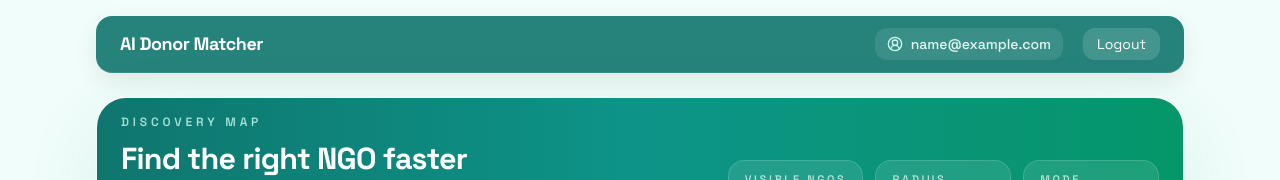
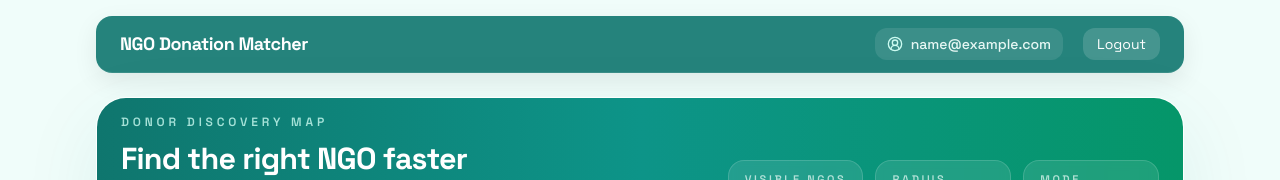
Before and after one commit to rizwan2004cs/AI-Donor-Matcher-Frontend, a React (Vite) app: page / in a window 1280 px wide. Shown: the top 180 px of the page. Built offline with nearby package versions, Linux system fonts and the light colour scheme; no server answers; sample sign-in values are in the browser's storage.

Commit message:
Update visible app branding and role labels

```diff
--- a/index.html
+++ b/index.html
@@ -11,7 +11,7 @@
     <link rel="apple-touch-icon" href="/icons/icon-192.png" />
     <link rel="preconnect" href="https://fonts.googleapis.com" />
     <link rel="preconnect" href="https://fonts.gstatic.com" crossorigin />
-    <title>AI Donor Matcher</title>
+    <title>NGO Donation Matcher</title>
   </head>
   <body>
     <div id="root"></div>
--- a/src/components/Navbar.jsx
+++ b/src/components/Navbar.jsx
@@ -34,7 +34,7 @@ export default function Navbar() {
       <div className="max-w-6xl mx-auto px-4 sm:px-6 lg:px-8 pt-4">
         <nav className="glass-nav text-white px-4 sm:px-6 py-3 flex items-center justify-between rounded-2xl shadow-md">
           <Link to={homePath} className="text-lg font-bold tracking-tight">
-            AI Donor Matcher
+            NGO Donation Matcher
           </Link>
 
           <div className="flex items-center gap-5 text-sm">
@@ -64,13 +64,13 @@ export default function Navbar() {
             {user?.role === "DONOR" && (
               <>
                 <Link to="/" className="hover:text-teal-200 transition-all duration-200">
-                  Map
+                  NGO Map
                 </Link>
                 <Link
                   to="/donor/dashboard"
                   className="hover:text-teal-200 transition-all duration-200"
                 >
-                  My Dashboard
+                  Donor Dashboard
                 </Link>
               </>
             )}
@@ -80,7 +80,7 @@ export default function Navbar() {
                 to="/ngo/dashboard"
                 className="hover:text-teal-200 transition-all duration-200"
               >
-                Dashboard
+                NGO Dashboard
               </Link>
             )}
 
@@ -89,7 +89,7 @@ export default function Navbar() {
                 to="/admin/dashboard"
                 className="hover:text-teal-200 transition-all duration-200"
               >
-                Dashboard
+                Admin Dashboard
               </Link>
             )}
 
--- a/src/pages/DiscoveryMap.jsx
+++ b/src/pages/DiscoveryMap.jsx
@@ -287,7 +287,7 @@ export default function DiscoveryMap() {
               <div className="flex flex-col gap-3 lg:flex-row lg:items-end lg:justify-between">
                 <div className="max-w-2xl">
                   <p className="text-xs font-semibold uppercase tracking-[0.32em] text-teal-100/80">
-                    Discovery Map
+                    Donor Discovery Map
                   </p>
                   <h1 className="mt-1.5 text-[2rem] font-bold tracking-tight sm:text-[1.9rem]">
                     Find the right NGO faster
```
Also changed, not shown: public/manifest.json.
